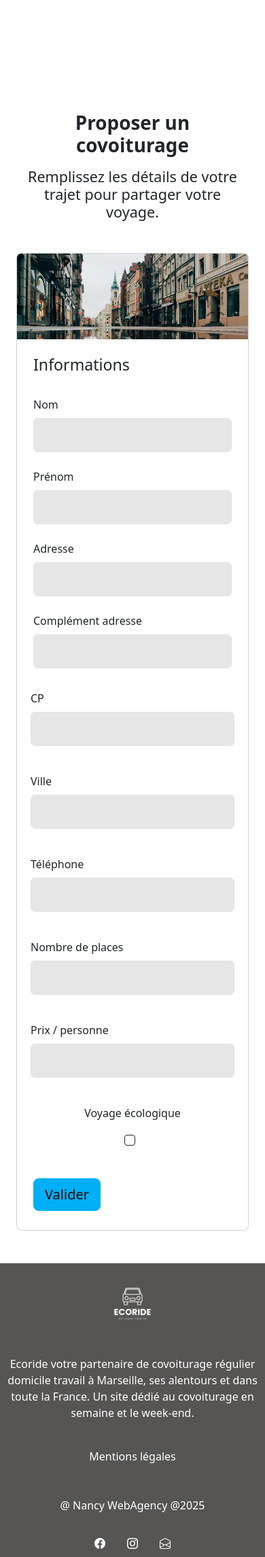
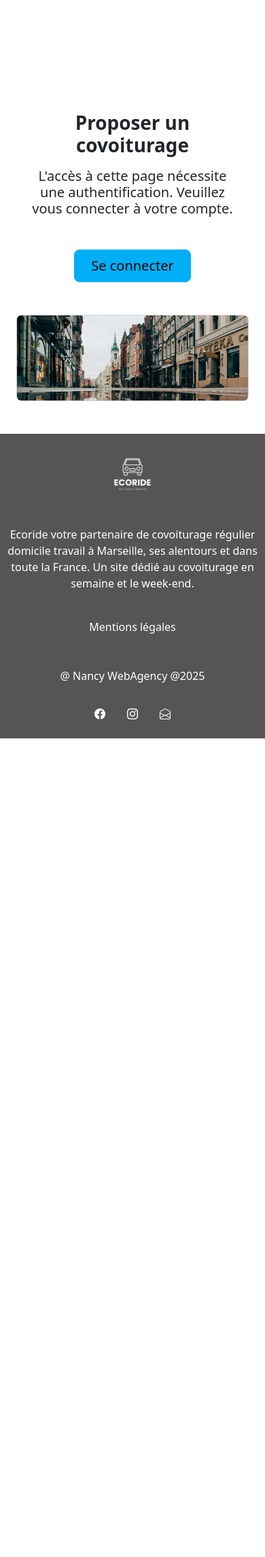
Before and after one commit to nancyh13500/ecoride_ecf, a PHP site: page /pages/publish.php in a window 390 px wide. Shown: the whole page at 68% size. After the commit the page ends 1086 px from the top, so only its background shows below. Run offline with PHP 8.4, Linux system fonts and the light colour scheme.

Commit message:
update index

```diff
--- a/assets/css/style.css
+++ b/assets/css/style.css
@@ -52,7 +52,7 @@
 
 .btn-outline-secondary {
     --bs-btn-color: var(--dark);
-    --bs-btn-border-color: var(--dark);
+    --bs-btn-border-color: white;
     --bs-btn-hover-color: var(--dark);
     --bs-btn-hover-bg: var(--dark);
     --bs-btn-focus-shadow-rgb: var(--dark);
@@ -160,13 +160,6 @@ nav {
     background-color: var(--dark);
 }
 
-/* #imageFriends {
-    width: 100%;
-    opacity: 0;
-    transform: translateX(-200px);
-    transition: 1s ease-in;
-} */
-
 /*en section presentation*/
 
 /*section trajet*/
@@ -232,6 +225,10 @@ nav {
     margin-left: 0;
 }
 
+.login_connect {
+    font-size: 2rem;
+}
+
 
 /*end section publish*/
 
@@ -249,14 +246,6 @@ nav {
 /*end section avis*/
 
 /*section contact*/
-
-/* .hero_contact {
-    position: relative;
-    width: 100%;
-    height: 100%;
-    overflow: hidden;
-    margin-top: 49px;
-} */
 
 .background-contact {
     position: absolute;
@@ -393,6 +382,10 @@ nav {
         text-align: center;
     }
 
+    .social_network {
+        padding-bottom: 1.5rem;
+    }
+
 }
 
 @media (min-width: 1025px) {
--- a/index.php
+++ b/index.php
@@ -7,8 +7,8 @@
     <div class="background-img"></div>
     <div class="content px-4 py-5 my-5 text-center">
         <h1 class="fw-bold">Trouvez un covoiturage</h1>
+        <p class="lead mb-4">La solution accessible et durable pour tous.</p>
         <div class="col-lg-6 mx-auto">
-            <p class="lead mb-4 ">La solution accessible et durable pour tous.</p>
             <div class="search-bar row">
                 <div class="search-field col-md-4">
                     <div class="input-group">
--- a/lib/user.php
+++ b/lib/user.php
@@ -9,7 +9,6 @@ function verifyUserLoginPassword(PDO $pdo, string $email, string $password): boo
     //fetch() nous permet de récupérer une seule ligne
     $user = $query->fetch(PDO::FETCH_ASSOC);
 
-    var_dump($user);
 
     if ($user && password_verify($password, $user['password'])) {
         // verif ok
--- a/pages/publish.php
+++ b/pages/publish.php
@@ -9,88 +9,17 @@
             <h1 class="publish-title mt-3 mb-3 fw-bold">Proposer un covoiturage</h1>
         </div>
         <div class="container">
-            <h4 class="publish-subtitle mt-3 mb-5">Remplissez les détails de votre trajet pour partager votre voyage.</h4>
+            <h5 class="publish-subtitle mt-3 mb-5">L'accès à cette page nécessite une authentification. Veuillez vous connecter à votre compte.</h5>
+        </div>
+        <div class="container">
+            <a type="button" href="/login.php" role="button" class="btn_route btn btn-secondary btn-lg px-4">Se connecter</a>
         </div>
     </div>
 
     <div class="row d-flex justify-content-center">
         <div class="col-lg-8 col-xl-7">
-            <div class="card rounded-3">
-                <img src="/assets/img/city.webp" class="img_city w-100 rounded-top" alt="city">
-                <div class="card-body p-4 p-md-5">
-                    <h3 class="mb-4 pb-2 pb-md-0 mb-md-5 px-md-2">Informations</h3>
-
-                    <form class="px-md-2">
-                        <div class="row">
-                            <div data-mdb-input-init="" class="col-md-6 form-outline form-name mb-4" data-mdb-input-initialized="true">
-                                <label class="form-label" for="form3Example1q">Nom</label>
-                                <input type="text" id="form3Example1q" class="form-control bg-light" required>
-                            </div>
-                            <div data-mdb-input-init="" class="col-md-6 form-outline form-name mb-4" data-mdb-input-initialized="true">
-                                <label class="form-label" for="form3Example1q">Prénom</label>
-                                <input type="text" id="form3Example1q" class="form-control bg-light" required>
-                            </div>
-                        </div>
-
-                        <div class="row">
-                            <div class="col-md-6">
-                                <div data-mdb-input-init="" class="form-outline datepicker mb-4" data-mdb-input-initialized="true">
-                                    <label for="exampleDatepicker1" class="form-label form-adress">Adresse</label>
-                                    <input type="text" class="form-control bg-light" id="exampleDatepicker1" required>
-                                </div>
-                            </div>
-                            <div class=" col-md-6">
-                                <div id="select-wrapper-644779" class="select-wrapper mb-4">
-                                    <div class="form-label select-fake-value">Complément adresse</div>
-                                    <div class="form-outline" data-mdb-input-init="" data-mdb-input-initialized="true"><input class="form-control select-input placeholder-active active bg-light mb-3" type="text" role="combobox" aria-disabled="false" aria-haspopup="listbox" aria-expanded="false" aria-controls="select-dropdown-container-206827" id="select-input-849282" readonly="true"><span class="select-arrow"></span>
-                                    </div>
-                                </div>
-                            </div>
-                        </div>
-
-                        <div class="row">
-                            <div class="col-md-4">
-                                <div data-mdb-input-init="" class="form-outline mb-4" data-mdb-input-initialized="true">
-                                    <label class="form-label" for="form3Example1w">CP</label>
-                                    <input type="text" id="form3Example1w" class="form-control bg-light" required>
-                                </div>
-                            </div>
-                            <div class="col-md-4">
-                                <div data-mdb-input-init="" class="form-outline mb-4" data-mdb-input-initialized="true">
-                                    <label class="form-label" for="form3Example1w">Ville</label>
-                                    <input type="text" id="form3Example1w" class="form-control bg-light" required>
-                                </div>
-                            </div>
-                            <div class="col-md-4">
-                                <div data-mdb-input-init="" class="form-outline mb-4" data-mdb-input-initialized="true">
-                                    <label class="form-label" for="form3Example1w">Téléphone</label>
-                                    <input type="text" id="form3Example1w" class="form-control bg-light" required>
-                                </div>
-                            </div>
-                        </div>
-
-                        <div class="row">
-                            <div class="col-md-4 form-outline form-name mb-4" data-mdb-input-initialized="true">
-                                <label class="form-label" for="form3Example1q">Nombre de places</label>
-                                <input type="text" id="form3Example1q" class="form-control bg-light" required>
-                            </div>
-                            <div class="col-md-4 form-outline form-name mb-4" data-mdb-input-initialized="true">
-                                <label class="form-label" for="form3Example1q">Prix / personne</label>
-                                <input type="text" id="form3Example1q" class="form-control bg-light" required>
-                            </div>
-                            <div class="col-md-4 form-outline form-name mb-4" data-mdb-input-initialized="true">
-                                <label class="form-label text-center w-100" for="gridCheck">Voyage écologique</label>
-                                <div class="mt-2 d-flex justify-content-center">
-                                    <input class="form-check-input border-dark" type="checkbox" id="gridCheck">
-                                </div>
-                            </div>
-                        </div>
-
-                        <button type="submit" data-mdb-button-init="" data-mdb-ripple-init="" class="btn btn-secondary btn-lg mt-3 mb-1" data-mdb-button-initialized="true">Valider</button>
-
-                    </form>
-
-                </div>
+            <div class="card rounded-3 mt-5">
+                <img src="/assets/img/city.webp" class="img_city w-100 rounded" alt="city">
             </div>
         </div>
     </div>
--- a/pages/trajets.php
+++ b/pages/trajets.php
@@ -1,4 +1,6 @@
-<?php require_once __DIR__ . "/../templates/header.php";
+<?php
+require_once __DIR__ . "/../templates/header.php";
+require_once __DIR__ . "/../lib/pdo.php"
 ?>
 
 <!-- Hero Section -->
--- a/templates/footer.php
+++ b/templates/footer.php
@@ -9,14 +9,14 @@
             <p class="col-md-12 text-center text-white align-items-center text-body-dark mt-3">
                 Ecoride votre partenaire de covoiturage régulier domicile travail à Marseille, ses alentours et dans toute la France. Un site dédié au covoiturage en semaine et le week-end.
             </p>
-            <p class="col-md-4 text-center justify-content-center align-items-center mt-3">
+            <p class="mentions_legales col-md-4 text-center justify-content-center align-items-center mt-3">
                 <a href="/pages/mentions_legales.php" class="text-white text-decoration-none">Mentions légales</a>
 
             </p>
 
-            <p class="col-md-4 text-center text-white align-items-center text-body-dark mt-3">@ Nancy WebAgency @2025</p>
+            <p class="copyright col-md-4 text-center text-white align-items-center text-body-dark mt-3">@ Nancy WebAgency @2025</p>
 
-            <ul class="nav col-md-4 justify-content-center align-items-center">
+            <ul class="nav social_network col-md-4 justify-content-center align-items-center">
                 <li class="ms-3 me-3"><a class="text-white" href="#"><i class="bi bi-facebook"></i></a></li>
                 <li class="ms-3 me-3"><a class="text-white" href="#"><i class="bi bi-instagram"></i></a></li>
                 <li class="ms-3 me-3"><a class="text-white" href="#"><i class="bi bi-envelope-open"></i></i></a></li>
--- a/templates/header.php
+++ b/templates/header.php
@@ -1,3 +1,6 @@
+<?php
+require_once __DIR__ . "/../lib/session.php";
+?>
 <!DOCTYPE html>
 <html lang="en">
 
@@ -33,9 +36,10 @@
                     <li class="nav-item"><a class="nav-link" href="/pages/publish.php">Publier une annonce</a></li>
                     <li class="nav-item"><a class="nav-link" href="/pages/contact.php">Contact</a></li>
                 </ul>
-                <div class="col-md-3">
-                    <?php if (isset($_session['user'])) { ?>
-                        <a href="/logout.php" type="button" class="btn bg-dark btn-outline-secondary">Déconnexion</a>
+                <div class="col-md-3 d-flex align-items-center">
+                    <?php if (isset($_SESSION['user'])) { ?>
+                        <a href="/logout.php" type="button" class="btn bg-dark text-white btn-outline-secondary me-2">Déconnexion</a>
+                        <span class="text-black ms-2">Bienvenue <?= htmlspecialchars($_SESSION['user']['prenom']) ?></span>
                     <?php } else { ?>
                         <a href="/login.php" type="button" class="btn bg-white btn-outline-secondary">Se connecter</a>
                     <?php } ?>
```
Also changed, not shown: logout.php (+9 -7 lines), pages/covoiturage.php (added, +108 -0 lines), assets/img/city.jpg (added), assets/img/road2.jpg (added).
